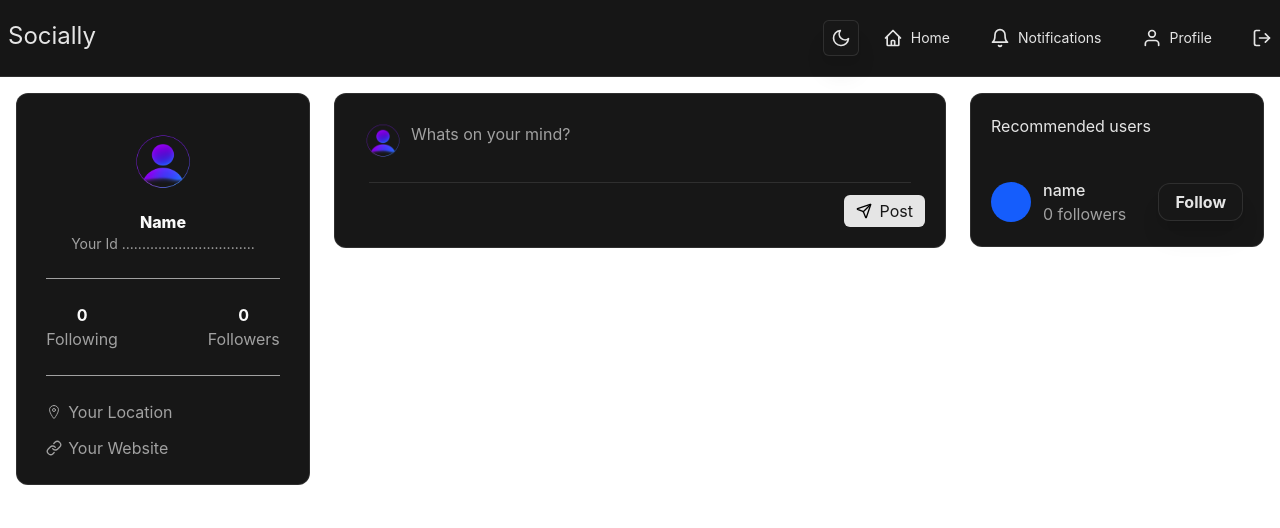
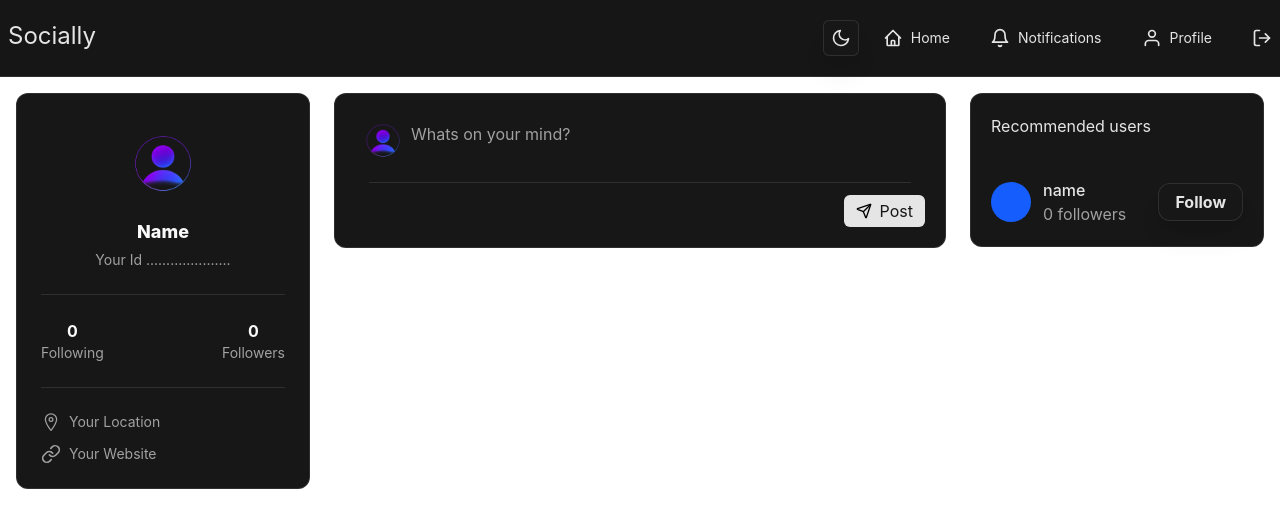
Before and after one commit to MohammadrezaKashani/Socially-V2, a React (Vite) app: page / in a window 1280 px wide. Shown: the top 528 px of the page. Built offline with nearby package versions, Linux system fonts and the light colour scheme.

Commit message:
fix:some styles

```diff
--- a/src/components/CreatePosts.tsx
+++ b/src/components/CreatePosts.tsx
@@ -16,7 +16,7 @@ function CreatePosts() {
             minRows={2}
             placeholder="Whats on your mind?"
             className="text-primary resize-none w-full outline-none pt-2 placeholder:text-muted-foreground"
-          ></TextareaAutosize>
+          />
         </div>
 
         <div className="border-t border-border my-3 mx-auto w-[95%]"></div>
--- a/src/components/ProfileCard.tsx
+++ b/src/components/ProfileCard.tsx
@@ -1,54 +1,49 @@
 import { IoLocationOutline } from "react-icons/io5";
 import { FiLink } from "react-icons/fi";
 
-
-
 function ProfileCard() {
   return (
-      <div className=" hidden lg:flex lg:flex-col bg-card text-foreground  justify-center items-center rounded-xl border py-6  gap-6 border-border">
-        <section>
-            <button className="flex flex-col items-center cursor-pointer w-full">
-                <img className="size-23 " src="src/assets/Images/Profilepic.png" alt="people" />
-                <h2 className="font-extrabold">
-                    Name
-                </h2>
-                <p className="text-muted-foreground text-sm">
-                    Your Id .................................
-                </p>
+    <div className="hidden lg:flex flex-col items-center bg-card text-foreground rounded-xl border border-border p-6 gap-6 w-full ">
+
+      <button className="flex flex-col items-center text-center gap-1 cursor-pointer">
+        <img
+          className="size-24 rounded-full object-cover"
+          src="src/assets/Images/Profilepic.png"
+          alt="people"
+        />
+        <h2 className="font-extrabold text-lg">Name</h2>
+        <p className="text-muted-foreground text-sm">Your Id .....................</p>
       </button>
-        </section>
-            <hr className="w-[80%] text-muted-foreground" />
-        <section className="w-[80%]">
-            <div className="flex justify-between items-center ">
+
+      <div className="w-full border-t border-border"></div>
+
+      <div className="flex justify-between w-full">
         <div className="flex flex-col items-center">
           <p className="font-bold">0</p>
-                    <p className="text-muted-foreground">Following</p>
+          <p className="text-muted-foreground text-sm">Following</p>
         </div>
         <div className="flex flex-col items-center">
           <p className="font-bold">0</p>
-                    <p className="text-muted-foreground">Followers</p>
+          <p className="text-muted-foreground text-sm">Followers</p>
         </div>
       </div>
-        </section>
-        <hr className="w-[80%] text-muted-foreground" />
-        <section className="w-[80%] text-muted-foreground">
-            <div className="flex flex-col items-start justify-start gap-3">
-            <div className="flex items-center gap-1.5">
-             <IoLocationOutline />
-                 <p>
-               Your Location
-                </p>
+
+      <div className="w-full border-t border-border"></div>
+
+
+      <div className="w-full flex flex-col items-start gap-3 text-muted-foreground">
+        <div className="flex items-center gap-2">
+          <IoLocationOutline className="size-5" />
+          <p className="text-sm">Your Location</p>
         </div>
-         <div className="flex items-center gap-1.5">
-            <FiLink />
-                 <p>
-               Your Website
-                </p>
+        <div className="flex items-center gap-2">
+          <FiLink className="size-5" />
+          <p className="text-sm">Your Website</p>
         </div>
       </div>
-        </section>
+
     </div>
-  )
+  );
 }
 
-export default ProfileCard
+export default ProfileCard;
```
Lines whose indentation alone changed are shown as unchanged.
